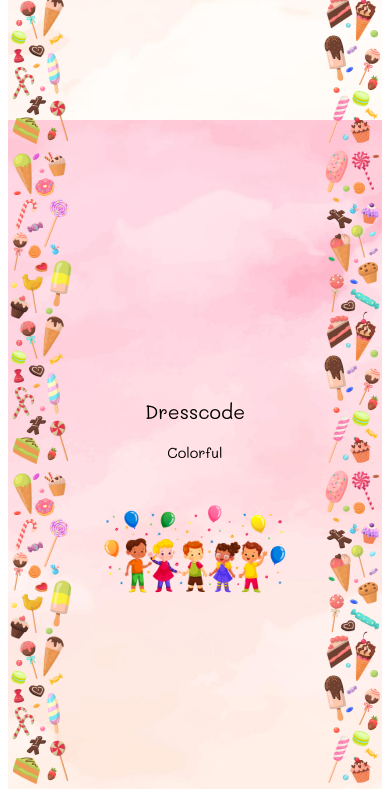
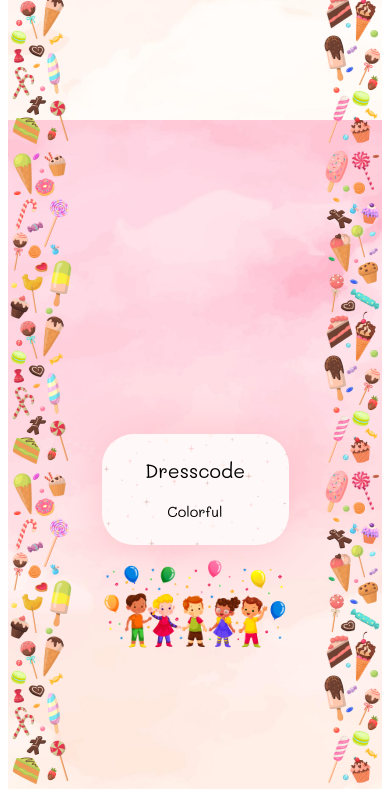
Before and after one commit to zulfiqarshafar/online-invitation, a Gatsby site: page /qinaya in a window 390 px wide. Shown: the part 2420-3209 px from the top of the page. Built offline with nearby package versions, Linux system fonts and the light colour scheme; Gatsby itself is replaced by a stand-in of ours.

Commit message:
update dresscode

```diff
--- a/src/pages/qinaya.js
+++ b/src/pages/qinaya.js
@@ -4,7 +4,7 @@ import castle from "../assets/images/castle.png";
 import calendar from "../assets/images/icons8-calendar-96.png";
 import watch from "../assets/images/icons8-watch-96.png";
 import address from "../assets/images/icons8-address-96.png";
-// import kids from "../assets/images/kids.png";
+import kids from "../assets/images/kids.png";
 import facemask from "../assets/images/img-facemask.png";
 import wash from "../assets/images/img-wash.png";
 import distancing from "../assets/images/img-distancing.png";
@@ -79,12 +79,14 @@ const Qinaya = ({ location }) => {
           </div>
           <div className="section">
             <div className="dresscode">
-              <div className="dresscode__title">Dresscode</div>
-              <br />
-              <div className="dresscode__description">Colorful</div>
-              {/* <div className="dresscode__image">
+              <div className="dresscode__info">
+                <div className="dresscode__info__title">Dresscode</div>
+                <br />
+                <div className="dresscode__info__description">Colorful</div>
+              </div>
+              <div className="dresscode__image">
                 <img src={kids} alt="Kids" />
-              </div> */}
+              </div>
             </div>
           </div>
           <div className="section">
@@ -92,18 +94,18 @@ const Qinaya = ({ location }) => {
               <div className="prokes__title">Protokol Kesehatan</div>
               <ul>
                 <li>
-                  <img src={facemask}  alt="facemask" />
+                  <img src={facemask} alt="facemask" />
                   <p>Menggunakan masker</p>
                 </li>
                 <li>
-                  <img src={wash}  alt="wash hands" />
+                  <img src={wash} alt="wash hands" />
                   <p>
                     Mencuci tangan <br />
                     atau menggunakan hand sanitizer
                   </p>
                 </li>
                 <li>
-                  <img src={distancing}  alt="distancing" />
+                  <img src={distancing} alt="distancing" />
                   <p>Menjaga jarak</p>
                 </li>
               </ul>
--- a/src/styles/birthday.css
+++ b/src/styles/birthday.css
@@ -56,10 +56,24 @@ main {
   /* border: 1px solid black; */
 }
 
+.info,
+.prokes,
+.dresscode__info {
+  display: flex;
+  flex-direction: column;
+  justify-content: space-evenly;
+  background: url("../assets/images/card-01-01.png") no-repeat;
+  background-size: cover;
+  box-shadow: 0 0 50px pink;
+  border-radius: 2rem;
+  width: 35%;
+  padding: 2rem;
+}
+
 .event__description,
 .info__title,
 .prokes__title,
-.dresscode__title {
+.dresscode__info__title {
   font-size: 1.5rem;
 }
 
@@ -120,18 +134,6 @@ main {
   width: 30vw;
 }
 
-.info {
-  display: flex;
-  flex-direction: column;
-  justify-content: space-evenly;
-  background: url("../assets/images/card-01-01.png") no-repeat;
-  background-size: cover;
-  box-shadow: 0 0 50px pink;
-  border-radius: 2rem;
-  width: 35%;
-  padding: 2rem;
-}
-
 .info__title {
   margin-bottom: 1rem;
   text-align: center;
@@ -156,17 +158,14 @@ main {
 }
 
 .dresscode {
+  display: flex;
+  flex-direction: column;
+  align-items: center;
   text-align: center;
-  background: url("../assets/images/kids.png") center no-repeat;
-  background-size: contain;
-  height: 100%;
-  width: 100%;
 }
 
-.dresscode__title,
-.dresscode__description {
-  position: relative;
-  top: 15vh;
+.dresscode__info {
+  width: 60%;
 }
 
 .dresscode__image {
@@ -181,14 +180,6 @@ main {
 }
 
 .prokes {
-  display: flex;
-  flex-direction: column;
-  background: url("../assets/images/card-01-01.png") no-repeat;
-  background-size: cover;
-  box-shadow: 0 0 50px pink;
-  border-radius: 2rem;
-  width: 35%;
-  padding: 2rem;
   text-align: center;
 }
 
@@ -230,7 +221,7 @@ main {
   .event__description,
   .info__title,
   .prokes__title,
-  .dresscode__title {
+  .dresscode__info__title {
     font-size: 1.2rem;
   }
 
@@ -252,6 +243,7 @@ main {
   }
 
   .info,
+  .dresscode__info,
   .prokes {
     width: 100%;
     padding: 1.5rem;
@@ -263,10 +255,16 @@ main {
     margin-right: 1rem;
   }
 
-  .dresscode__title,
-  .dresscode__description {
-    position: relative;
-    top: 33%;
+  .dresscode {
+    width: 100%;
+  }
+
+  .dresscode__info {
+    padding: 1.5rem 0;
+  }
+
+  .dresscode__image img {
+    width: 100%;
   }
 
   .prokes li img {
```
